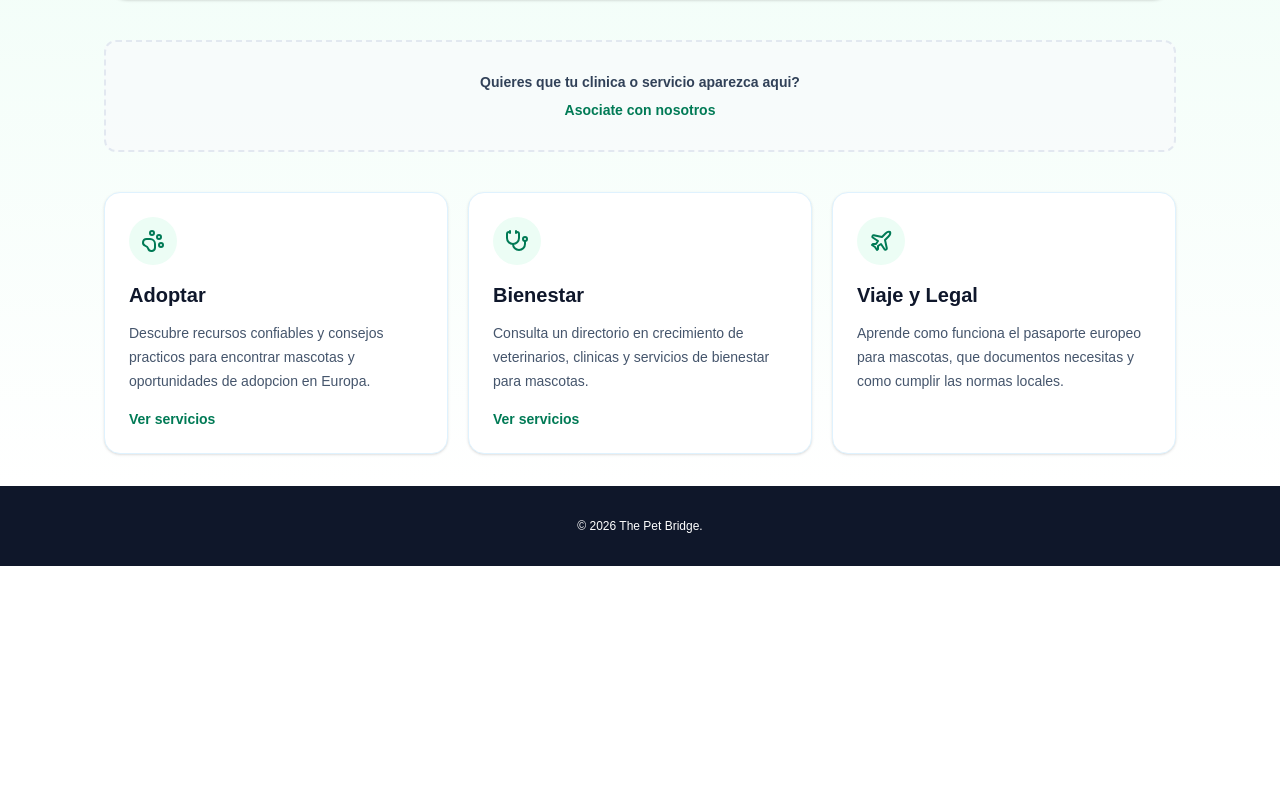
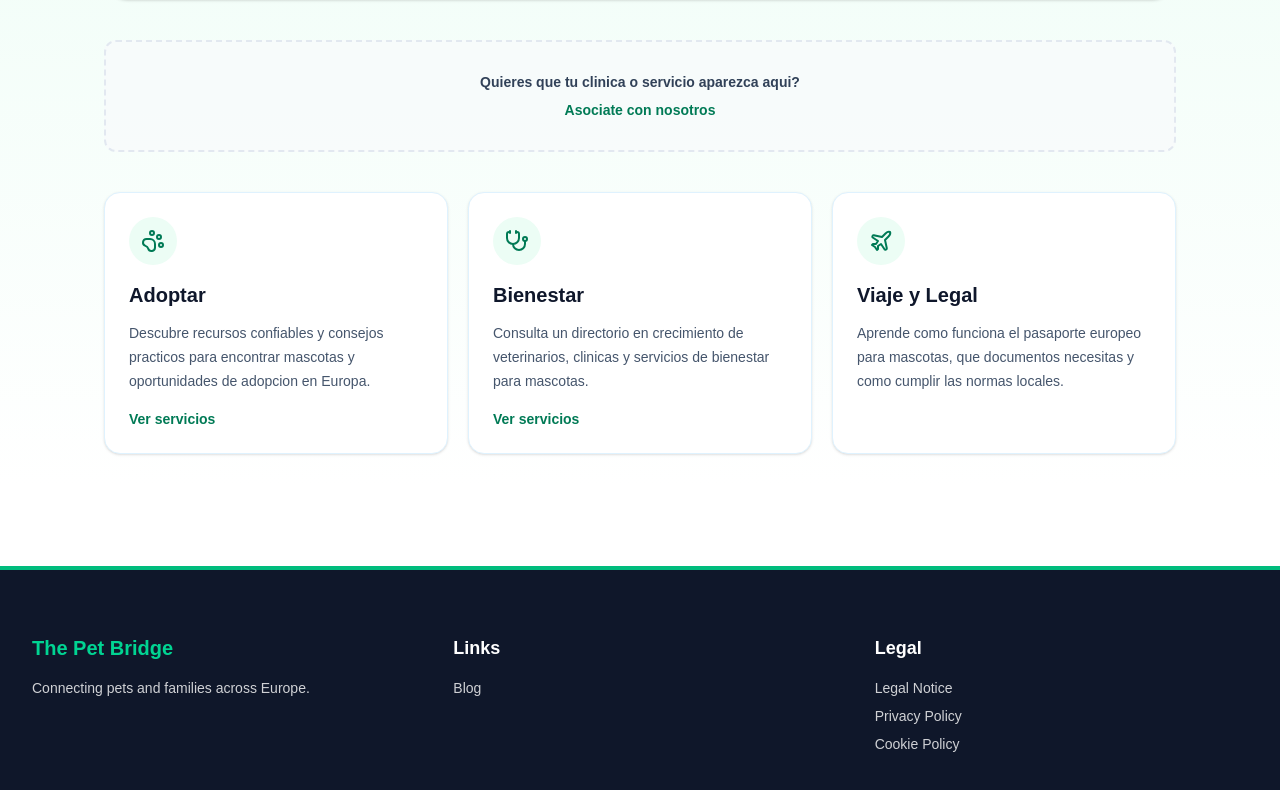
Before and after one commit to eduardochapellin1-debug/thepetbridge, a Next.js app: page / in a window 1280 px wide. Shown: the part 1122-1912 px from the top of the page. Before the commit the page ends 1688 px from the top, so only its background shows below. Built offline with nearby package versions, Linux system fonts and the light colour scheme.

Commit message:
fix: estructura de footer garantizada y textos legales

```diff
--- a/app/components/Footer.tsx
+++ b/app/components/Footer.tsx
@@ -3,46 +3,44 @@ import { useTranslations } from 'next-intl';
 import Link from 'next/link';
 
 export default function Footer() {
-  let t;
+  // Definimos textos por defecto por si falla la traducción
+  let legalTitle = "Legal";
+  let privacy = "Privacy Policy";
+  let cookies = "Cookie Policy";
+  let notice = "Legal Notice";
 
   try {
-    // Intentamos cargar las traducciones
-    t = useTranslations('Footer');
-  } catch (error) {
-    // Si falla (como en la página 404), mostramos un footer básico para no romper Vercel
-    return (
-      <footer className="w-full bg-[#0f172a] text-white py-8 text-center text-xs">
-        © {new Date().getFullYear()} The Pet Bridge.
-      </footer>
-    );
+    const t = useTranslations('Footer');
+    legalTitle = t('legalTitle');
+    privacy = t('privacyPolicy');
+    cookies = t('cookiePolicy');
+    notice = t('legalNotice');
+  } catch (e) {
+    // Si falla, usará los textos por defecto de arriba
   }
 
   return (
-    <footer className="w-full bg-[#0f172a] text-white pt-20 pb-12 mt-auto border-t-4 border-emerald-500 block">
+    <footer className="w-full bg-[#0f172a] text-white pt-16 pb-12 mt-20 block border-t-4 border-emerald-500">
       <div className="max-w-7xl mx-auto px-6 lg:px-8">
         <div className="grid grid-cols-1 md:grid-cols-3 gap-12 text-left">
-
           <div>
             <h3 className="text-xl font-bold text-emerald-400 mb-4">The Pet Bridge</h3>
-            <p className="text-sm opacity-90">Connecting pets and families across Europe.</p>
+            <p className="text-sm opacity-80">Connecting pets and families across Europe.</p>
           </div>
-
           <div>
-            <h4 className="text-lg font-semibold mb-4 text-white">Links</h4>
-            <ul className="space-y-3">
-              <li><Link href="/blog" className="hover:text-emerald-400 transition-colors">Blog</Link></li>
+            <h4 className="text-lg font-semibold mb-4">Links</h4>
+            <ul className="space-y-2 text-sm opacity-80">
+              <li><Link href="/blog" className="hover:text-emerald-400">Blog</Link></li>
             </ul>
           </div>
-
           <div>
-            <h4 className="text-lg font-semibold mb-4 text-white">{t('legalTitle')}</h4>
-            <ul className="space-y-3">
-              <li><Link href="/aviso-legal" className="hover:text-emerald-400 transition-colors">{t('legalNotice')}</Link></li>
-              <li><Link href="/privacidad" className="hover:text-emerald-400 transition-colors">{t('privacyPolicy')}</Link></li>
-              <li><Link href="/cookies" className="hover:text-emerald-400 transition-colors">{t('cookiePolicy')}</Link></li>
+            <h4 className="text-lg font-semibold mb-4">{legalTitle}</h4>
+            <ul className="space-y-2 text-sm opacity-80">
+              <li><Link href="/aviso-legal" className="hover:text-emerald-400">{notice}</Link></li>
+              <li><Link href="/privacidad" className="hover:text-emerald-400">{privacy}</Link></li>
+              <li><Link href="/cookies" className="hover:text-emerald-400">{cookies}</Link></li>
             </ul>
           </div>
-
         </div>
       </div>
     </footer>
```
